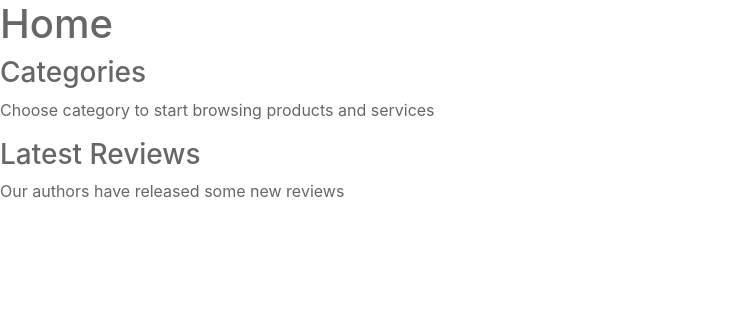
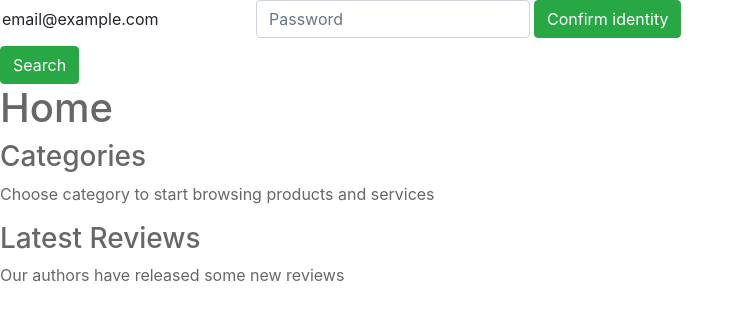
Before and after one commit to skgrehli/reviews, a Django app: page / in a window 1280 px wide. Shown: the part 137-458 px from the top of the page, without its empty margins (0-744 px from the left). Run offline with Django 3.2, Linux system fonts and the light colour scheme; data that the repository does not hold is empty; some libraries are stand-ins or nearby versions.

Commit message:
button formatting

```diff
--- a/src/assets/scss/abstracts/_mixins.scss
+++ b/src/assets/scss/abstracts/_mixins.scss
@@ -31,3 +31,7 @@
     @content;
   }
 }
+
+// -----------------------------------------------------------------------------
+// Bootstrap Buttons mixins.
+// -----------------------------------------------------------------------------
--- a/src/templates/base.html
+++ b/src/templates/base.html
@@ -95,6 +95,18 @@
         </div>
     </nav>
 
+    {% comment %} SEARCH FORM {% endcomment %}
+    <form class="form-inline form-inline--center">
+        <div class="form-group mb-2">
+            <input type="text" readonly class="form-control-plaintext" id="staticEmail2" value="email@example.com">
+        </div>
+        <div class="form-group mx-sm-1 mb-2">
+            <label for="inputPassword2" class="sr-only">Password</label>
+            <input type="password" class="form-control" id="inputPassword2" placeholder="Password">
+        </div>
+        <button type="submit" class="btn btn-success mb-2">Confirm identity</button>
+    </form>
+    <button class="btn btn-success">Search</button>
 
     {% block content %}
     {% endblock content %}
```
Also changed, not shown: src/assets/scss/abstracts/_variables.scss (+18 -3 lines), src/assets/scss/components/_button.scss (+7 -0 lines).
